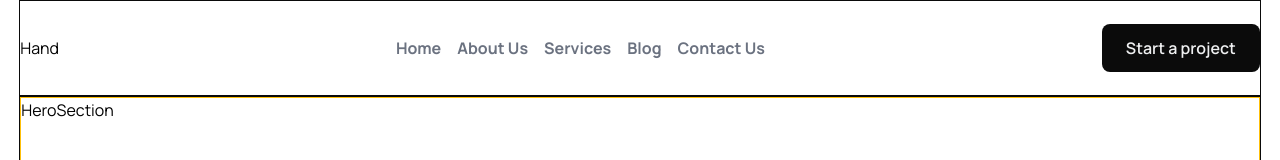
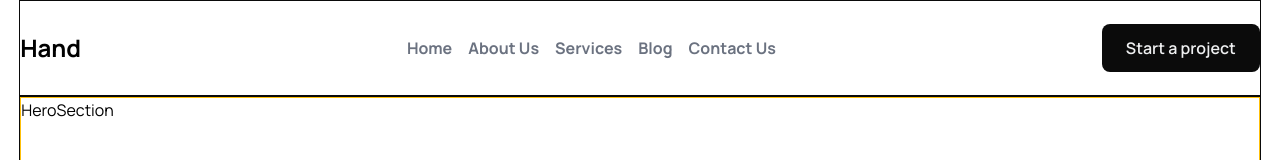
Before and after one commit to AJ1732/smg-task, a React (Vite) app: page / in a window 1280 px wide. Shown: the top 160 px of the page. Built offline with nearby package versions, Linux system fonts and the light colour scheme.

Commit message:
chore: style header text

```diff
--- a/src/components/layout/Navigation.tsx
+++ b/src/components/layout/Navigation.tsx
@@ -7,7 +7,7 @@ const Navigation = () => {
   return (
     <header className="flex-between size-full">
       {/* LOGO */}
-      <h1>Hand</h1>
+      <h1 className="text-2xl font-bold">Hand</h1>
 
       {/* NAV LINKS */}
       <nav>
```
